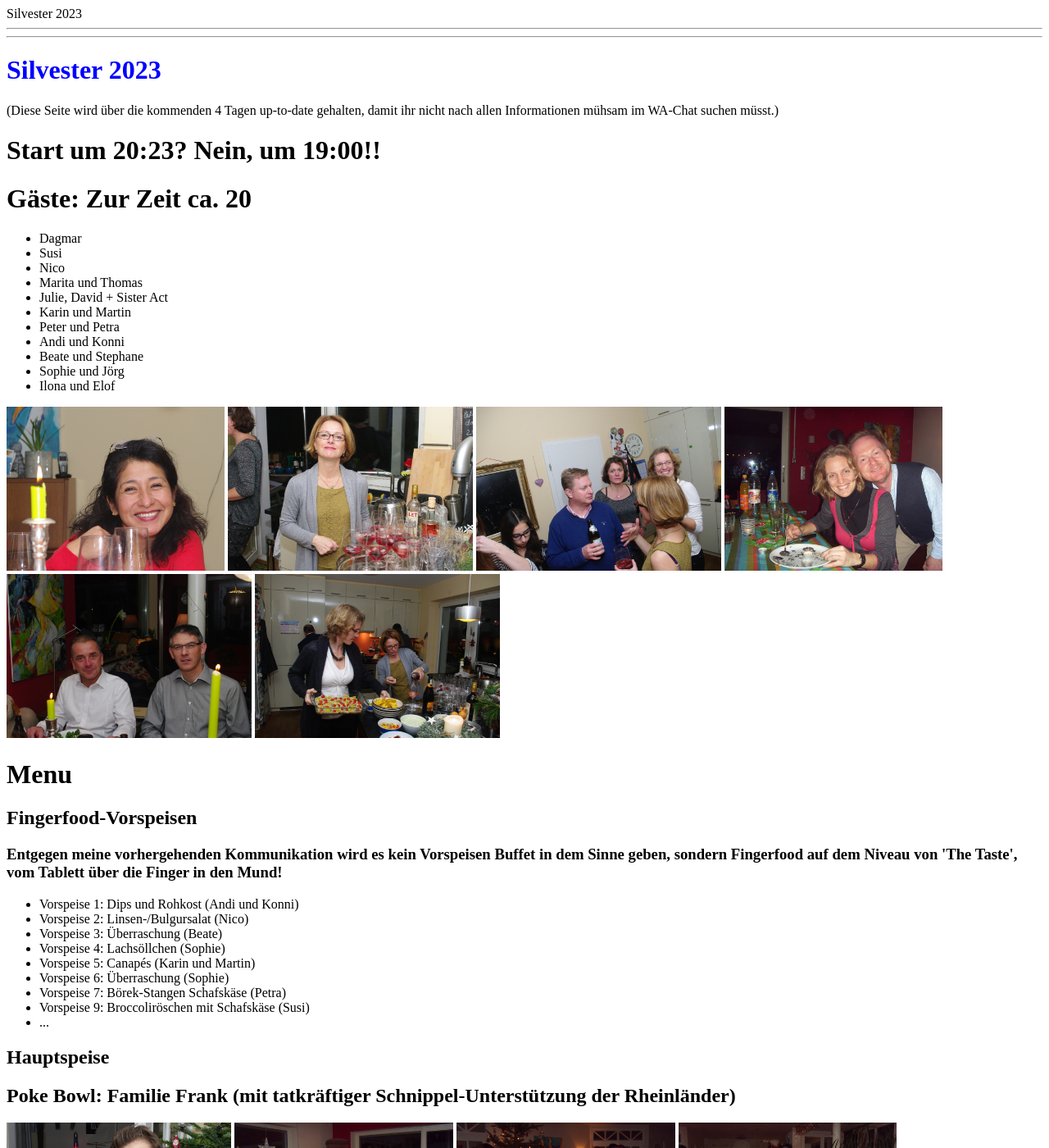
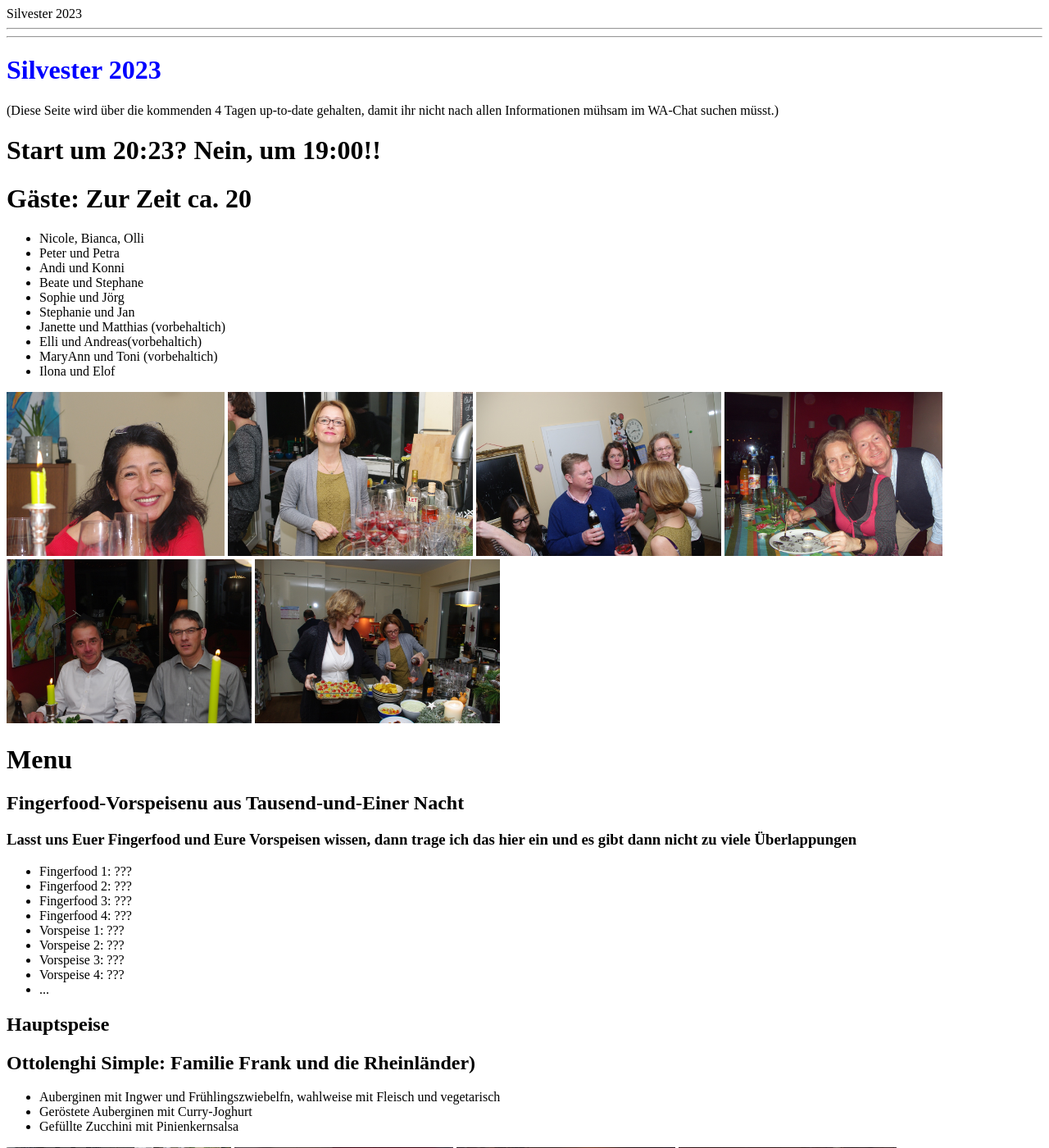
Before and after one commit to DiveDocs/Sylvester2023, a Jekyll site: the page built from index.markdown, in a window 1280 px wide and 1400 px high. Shown: the whole window at 82% size. Built offline with Jekyll 4.4.1, drawn with Linux system fonts in a browser that asks for light colours.

Commit message:
Update guest list and menu details
Added new guests and updated menu items.

```diff
--- a/index.markdown
+++ b/index.markdown
@@ -33,16 +33,15 @@ tr:nth-child(even) {
 <h1> Gäste: Zur Zeit ca. 20 </h1>
 
 <ul>
-<li>Dagmar</li>
-<li>Susi</li>
-<li>Nico</li>
-<li>Marita und Thomas</li>
-<li>Julie, David + Sister Act</li>
-<li>Karin und Martin</li>
+<li>Nicole, Bianca, Olli </li>
 <li>Peter und Petra</li>
 <li>Andi und Konni</li>
 <li>Beate und Stephane</li>
 <li>Sophie und Jörg</li>
+<li>Stephanie und Jan</li>
+<li>Janette und Matthias (vorbehaltich)</li>
+<li>Elli und Andreas(vorbehaltich)</li>
+<li>MaryAnn und Toni (vorbehaltich)</li>
 <li>Ilona und Elof</li>
 </ul>
 <a><img src="./Bild3.jpg" height = "200"></a>
@@ -52,23 +51,30 @@ tr:nth-child(even) {
 <a><img src="./bild24.jpg" height = "200"></a>
 <a><img src="./Bild16.jpg" height = "200"></a>
 <h1> Menu </h1>
-<h2> Fingerfood-Vorspeisen </h2>
-<h3> Entgegen meine vorhergehenden Kommunikation wird es kein Vorspeisen Buffet in dem Sinne geben, sondern Fingerfood auf dem Niveau von 'The Taste', vom Tablett über die Finger in den Mund!</h3>
+<h2> Fingerfood-Vorspeisenu aus Tausend-und-Einer Nacht</h2>
+<h3> Lasst uns Euer Fingerfood und Eure Vorspeisen wissen, dann trage ich das hier ein und es gibt dann nicht zu viele Überlappungen</h3>
 <ul>
-<li>Vorspeise 1: Dips und Rohkost (Andi und Konni)</li>
-<li>Vorspeise 2: Linsen-/Bulgursalat (Nico)</li>
-<li>Vorspeise 3: Überraschung (Beate) </li>
-<li>Vorspeise 4: Lachsöllchen (Sophie) </li>
-<li>Vorspeise 5: Canapés (Karin und Martin) </li>
-<li>Vorspeise 6: Überraschung (Sophie) </li>
-<li>Vorspeise 7: Börek-Stangen Schafskäse (Petra) </li>
-<li>Vorspeise 9: Broccoliröschen mit Schafskäse (Susi) </li>
+<li>Fingerfood 1: ???</li>
+<li>Fingerfood 2: ???</li>
+<li>Fingerfood 3: ???</li>
+<li>Fingerfood 4: ???</li>
+<li>Vorspeise 1: ???</li>
+<li>Vorspeise 2: ??? </li>
+<li>Vorspeise 3: ??? </li>
+<li>Vorspeise 4: ??? </li>
 
 <li>... </li>
 </ul>
 
 <h2> Hauptspeise </h2>
-<h2> Poke Bowl: Familie Frank (mit tatkräftiger Schnippel-Unterstützung der Rheinländer)</h2>
+<h2> Ottolenghi Simple: Familie Frank und die Rheinländer)</h2>
+<ul>
+<li>Auberginen mit Ingwer und Frühlingszwiebelfn, wahlweise mit Fleisch und vegetarisch</li>
+<li>Geröstete Auberginen mit Curry-Joghurt</li>
+<li>Gefüllte Zucchini mit Pinienkernsalsa</li>
+</ul>
+
+
 <a><img src="./Bild4.jpg" height = "200"></a>
 <a><img src="./Bild5.jpg" height = "200"></a>
 <a><img src="./Bild6.jpg" height = "200"></a>
```
